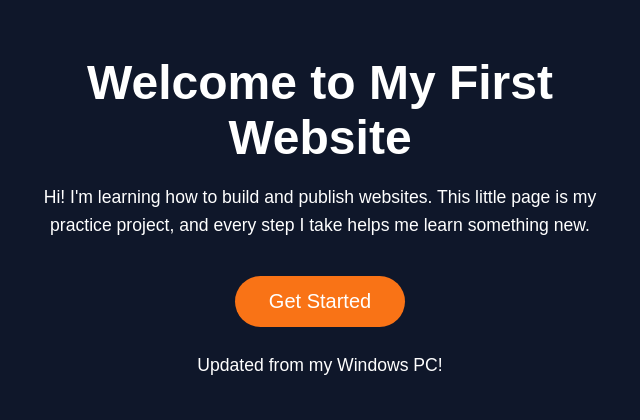
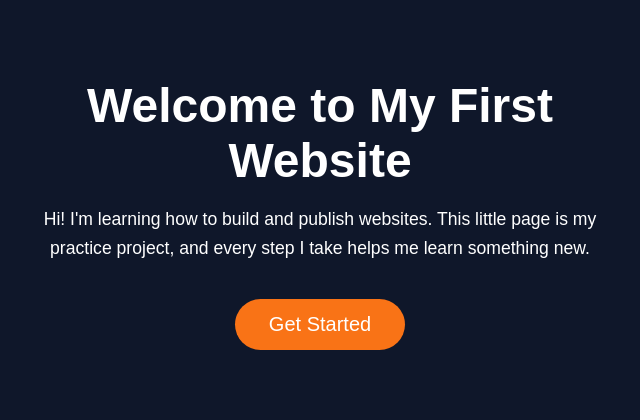
Before and after one commit to dabsbu8/my-first-website, a plain HTML site: page index.html in a window 1280 px wide. Shown: the part 190-610 px from the top of the page, without its empty margins (320-960 px from the left). Drawn offline with Linux system fonts and the light colour scheme.

Commit message:
Revert "Add footer message"

```diff
--- a/index.html
+++ b/index.html
@@ -15,7 +15,6 @@
     </p>
     <button id="click-button">Get Started</button>
     <p id="message"></p>
-   <p>Updated from my Windows PC!</p>
   </main>
 
   <script src="script.js"></script>
```
